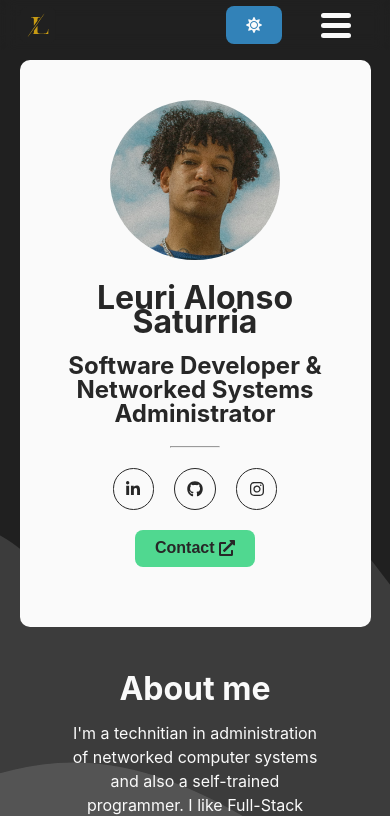
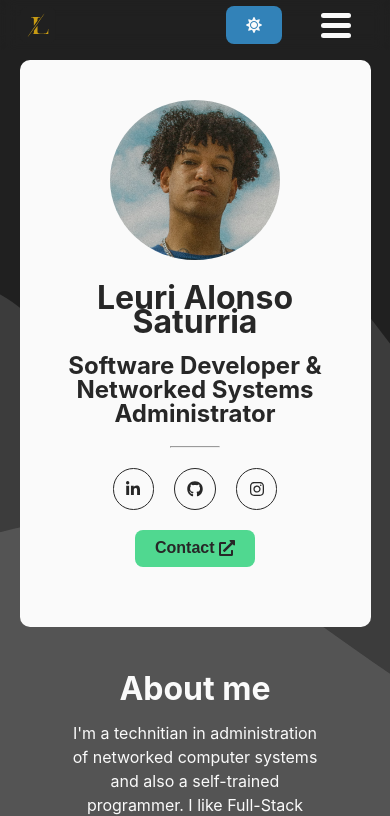
Before and after one commit to leuri17/portfolio, a React (Vite) app: page / in a window 390 px wide. Shown: the top 816 px of the page. Built offline with nearby package versions, Linux system fonts and the light colour scheme.

Commit message:
Background not fixed on mobile devices solved

```diff
--- a/index.html
+++ b/index.html
@@ -13,6 +13,7 @@
   <body>
     <div id="overlay-root"></div>
     <div id="root" data-theme="dark"></div>
+    <div id="fixed-background" data-theme="dark"></div>
 
     <script>
       const CLIENT_ID = '765289817580-96bou9m0jvb2eiedpshfnc7f1q7pc56r.apps.googleusercontent.com'
--- a/src/styles/main.css
+++ b/src/styles/main.css
@@ -77,22 +77,30 @@ body::-webkit-scrollbar-thumb {
 
   color: var(--text-primary);
   text-align: center;
+}
 
+#fixed-background {
+  width: 100vw;
+  height: 100vh;
+  position: fixed;
+  top: 0;
+  left: 0;
+  z-index: -1000;
   background-color: var(--background);
-  background-image: url('../assets/SVGs/Background/first-wave.svg'), url('../assets/SVGs/Background/second-wave.svg');
+  background-image: url('../assets/SVGs/Background/first-wave.svg'),
+    url('../assets/SVGs/Background/second-wave.svg');
   background-repeat: repeat-x;
   background-blend-mode: exclusion;
   background-position-x: 0;
   background-position-y: bottom;
-  background-attachment: fixed;
 
   overflow: hidden;
 
   transition: background-image 0s;
-  animation: animatedBackground 20s linear infinite;
-  -webkit-animation: animatedBackground 20s linear infinite;
-  -moz-animation: animatedBackground 20s linear infinite;
-  -o-animation: animatedBackground 20s linear infinite;
+  animation: background-move 20s linear infinite;
+  -webkit-animation: background-move 20s linear infinite;
+  -moz-animation: background-move 20s linear infinite;
+  -o-animation: background-move 20s linear infinite;
 }
 
 h1,
@@ -203,7 +211,7 @@ svg {
   }
 }
 
-@keyframes animatedBackground {
+@keyframes background-move {
   from {
     background-position-x: 0;
   }
```
